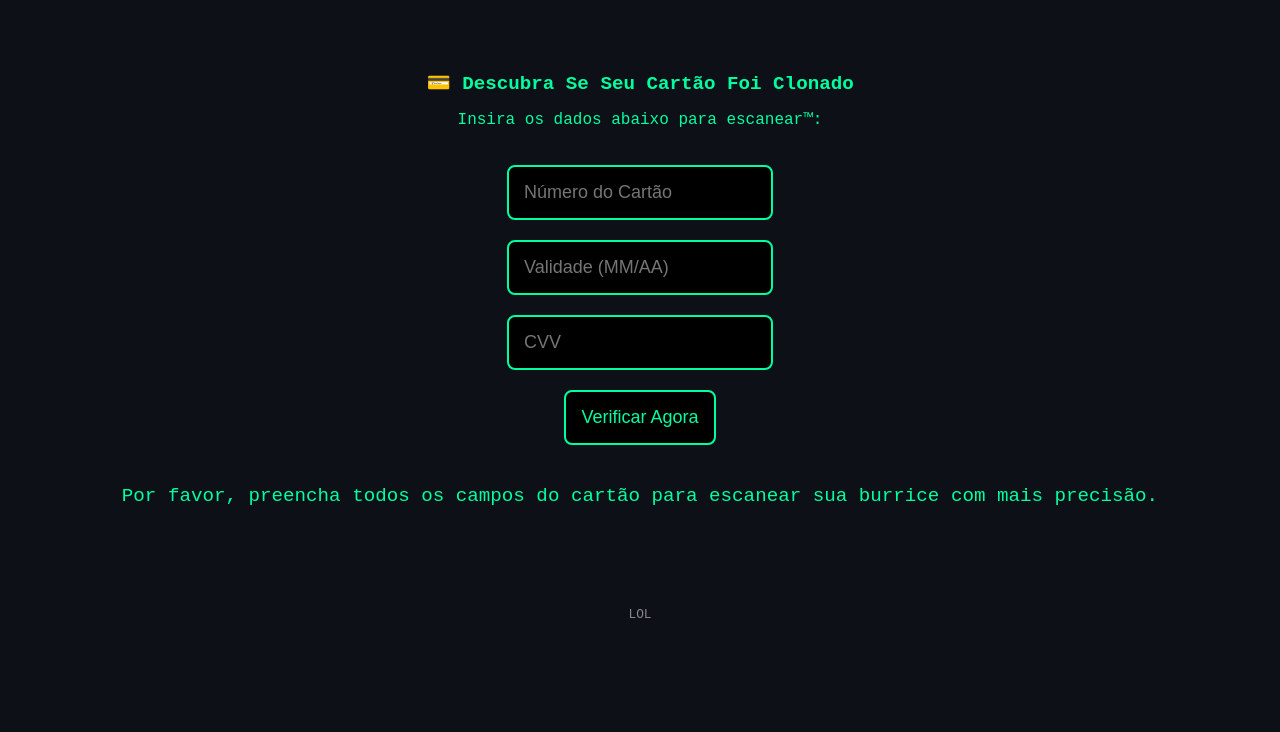
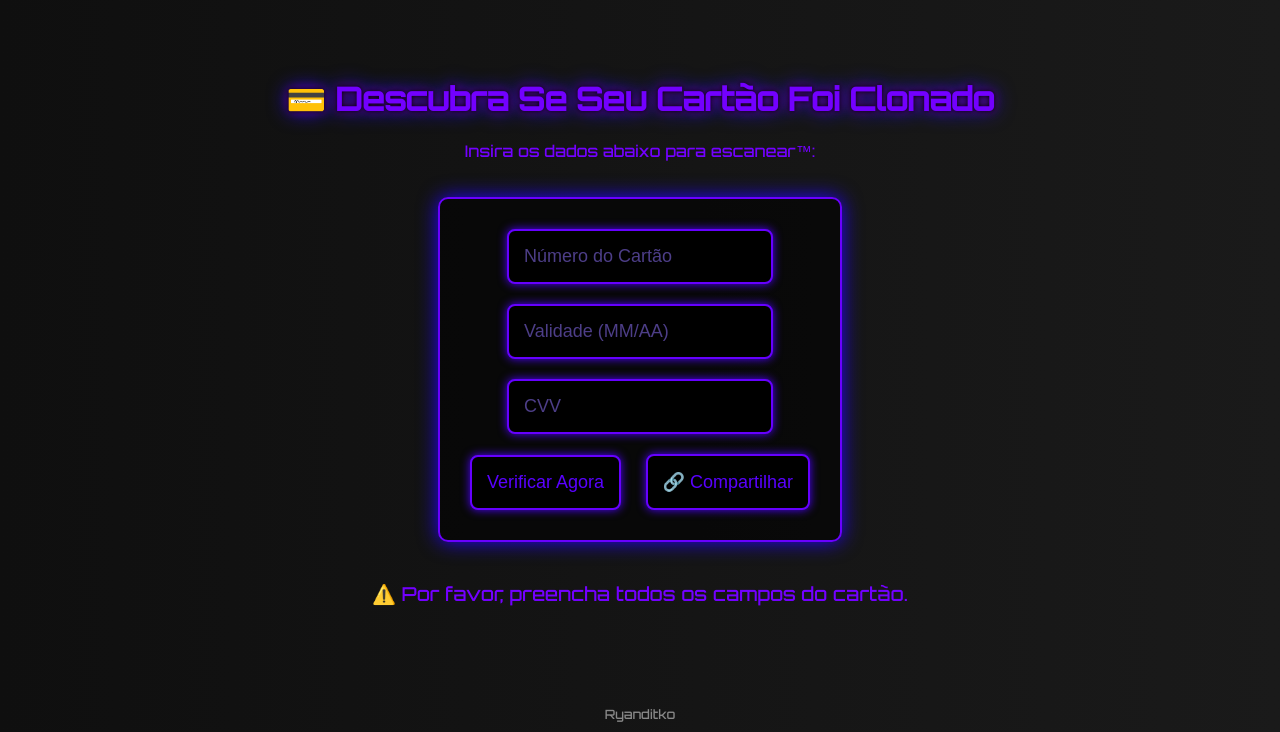
Before and after one commit to Ryanditko/card-clone, a plain HTML site: page card_clone/src/index.html in a window 1280 px wide. Both pictures are taken after a click on the button "Verificar Agora". Shown: the top 732 px of the page. Drawn offline with Linux system fonts and the light colour scheme; grey boxes are pictures that could not be loaded.

Commit message:
Add files via upload

```diff
--- a/card_clone/src/index.html
+++ b/card_clone/src/index.html
@@ -4,30 +4,38 @@
   <meta charset="UTF-8">
   <title>🔍 Seu Cartão Foi Clonado?</title>
   <style>
+    @import url('https://fonts.googleapis.com/css2?family=Orbitron:wght@500&display=swap');
+
     body {
-      background-color: #0d1117;
-      color: #00ff9f;
-      font-family: 'Courier New', monospace;
+      background: linear-gradient(to right, #0f0f0f, #1a1a1a);
+      color: #7300ff;
+      font-family: 'Orbitron', sans-serif;
       text-align: center;
       padding: 50px;
+      overflow: hidden;
     }
     input, button {
       padding: 15px;
       font-size: 18px;
-      margin-top: 20px;
+      margin: 10px;
       background-color: #000;
-      color: #00ff9f;
-      border: 2px solid #00ff9f;
+      color: #5900ff;
+      border: 2px solid #6600ff;
       border-radius: 8px;
+      box-shadow: 0 0 10px #4c00ff;
+    }
+    input::placeholder {
+      color: #9075ff88;
     }
     button:hover {
-      background-color: #00ff9f;
+      background-color: #6200ff;
       color: #000;
       cursor: pointer;
     }
     .glitch {
-      font-size: 1.2em;
+      font-size: 2em;
       animation: glitch 1s infinite;
+      text-shadow: 0 0 5px rgb(0, 0, 0), 0 0 10px rgb(102, 6, 139), 0 0 20px rgb(43, 0, 255);
     }
     @keyframes glitch {
       0% { transform: translate(0); }
@@ -37,10 +45,18 @@
       80% { transform: translate(2px, -2px); }
       100% { transform: translate(0); }
     }
-    #loading {
-      margin-top: 30px;
-      font-size: 1.2em;
-      color: #ff007f;
+    .neon-border {
+      border: 2px solid #6a00ff;
+      padding: 20px;
+      border-radius: 10px;
+      box-shadow: 0 0 20px #2200ff;
+      display: inline-block;
+      margin-top: 20px;
+      background-color: rgba(0, 0, 0, 0.6);
+    }
+    #copy-feedback {
+      color: #4400ff;
+      margin-top: 10px;
       display: none;
     }
   </style>
@@ -48,6 +64,7 @@
 <body>
   <h1 class="glitch">💳 Descubra Se Seu Cartão Foi Clonado</h1>
   <p>Insira os dados abaixo para escanear™:</p>
+  <div class="neon-border">
     <input type="text" maxlength="19" placeholder="Número do Cartão" id="input-cartao">
     <br>
     <input type="text" maxlength="5" placeholder="Validade (MM/AA)" id="input-validade">
@@ -55,44 +72,58 @@
     <input type="text" maxlength="3" placeholder="CVV" id="input-cvv">
     <br>
     <button onclick="verificar()">Verificar Agora</button>
+    <button onclick="compartilhar()">🔗 Compartilhar</button>
+    <p id="copy-feedback">✅ Link copiado para a área de transferência.</p>
+  </div>
 
-  <p id="loading">Conectando com servidores... acesso aos metadados... Acessando rede...</p>
   <p id="resultado" style="margin-top:40px; font-size: 1.2em;"></p>
-  <audio id="alerta" src="https://www.soundjay.com/button/sounds/beep-07.mp3"></audio>
-  <audio id="risada" src="https://www.soundjay.com/human/sounds/laugh-2.mp3"></audio>
+  <!-- Som atualizado para o Gyro -->
+  <audio id="alerta" src="https://www.myinstants.com/media/sounds/foi-quando-gyro-finalmente-entendeu-41342.mp3" preload="auto"></audio>
+
+
 
   <script>
     function verificar() {
-      const cartao = document.getElementById("input-cartao").value;
+      const cartao = document.getElementById("input-cartao").value.replace(/\s+/g, '');
       const validade = document.getElementById("input-validade").value;
       const cvv = document.getElementById("input-cvv").value;
       const resultado = document.getElementById("resultado");
-      const loading = document.getElementById("loading");
       const alerta = document.getElementById("alerta");
-      const risada = document.getElementById("risada");
 
-      resultado.innerHTML = "";
+      const soNumeros = /^\d+$/;
 
-      if (cartao && validade && cvv) {
+      if (!cartao || !validade || !cvv) {
+        resultado.innerHTML = "⚠️ Por favor, preencha todos os campos do cartão.";
+        return;
+      }
+
+      if (!soNumeros.test(cartao) || !soNumeros.test(validade.replace('/', '')) || !soNumeros.test(cvv)) {
+        resultado.innerHTML = "⚠️ Os dados devem conter apenas números. Verifique e tente novamente.";
+        return;
+      }
+
       alerta.play();
-        loading.style.display = "block";
+      resultado.innerHTML = "🔍 Escaneando servidores do Banco Central...<br><br>";
 
       setTimeout(() => {
-          loading.style.display = "none";
-          risada.play();
-          resultado.innerHTML = `🔍 Escaneando blockchain obscura...<br><br>
-            ✅ Seu cartão foi clonado!<br>
-            O hacker já gastou tudo em NFTs de gatinhos pixelados e 3 paçocas com frete de R$ 72,00.<br><br>
-            <strong style="color: red; font-size: 1.5em;">Parabéns, você é burro.</strong>`;
-        }, 3000);
-      } else {
-        resultado.innerHTML = "Por favor, preencha todos os campos do cartão para escanear sua burrice com mais precisão.";
+        resultado.innerHTML += `✅ Seu cartão foi clonado!<br>
+        Peço que escute o audio abaixo e pense um pouco...</strong>`;
+      }, 2000);
     }
+
+    function compartilhar() {
+      const url = window.location.href.split('?')[0] + '?src=discord_meme&uid=' + Math.floor(Math.random() * 9000 + 1000);
+      navigator.clipboard.writeText(url).then(() => {
+        const feedback = document.getElementById("copy-feedback");
+        feedback.style.display = "block";
+        setTimeout(() => feedback.style.display = "none", 3000);
+      });
     }
   </script>
 
   <footer style="margin-top: 100px; font-size: 0.8em; color: #888;">
-    <p>LOL</p>
+    <p>Ryanditko</p>
   </footer>
+  <iframe width="110" height="200" src="https://www.myinstants.com/instant/foi-quando-gyro-finalmente-entendeu-41342/embed/" frameborder="0" scrolling="no"></iframe>
 </body>
 </html>
```
Lines whose indentation alone changed are shown as unchanged.
